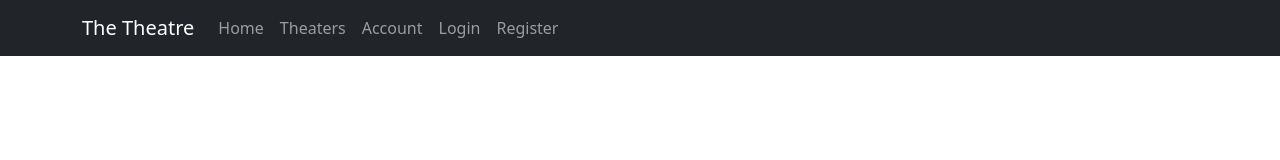
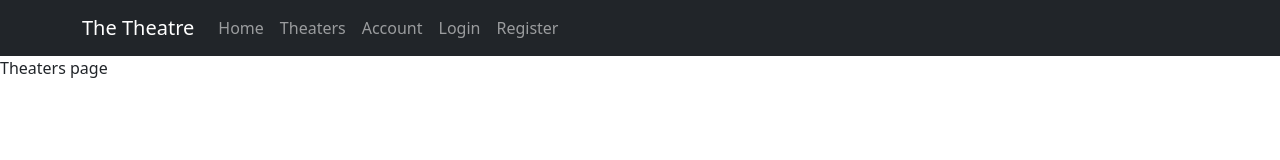
Before and after one commit to VankataV/softuni-react-project, a React (Vite) app in the folder client/: page /theaters in a window 1280 px wide. Shown: the top 160 px of the page. Built offline with nearby package versions, Linux system fonts and the light colour scheme.

Commit message:
create Theaters component

```diff
--- a/client/src/App.jsx
+++ b/client/src/App.jsx
@@ -2,6 +2,7 @@ import {Routes, Route} from 'react-router-dom';
 
 import Header from "./components/header/Header"
 import Home from './components/home/Home';
+import Theaters from './components/theaters/Theaters';
 
 function App() {
 
@@ -11,6 +12,7 @@ function App() {
 
             <Routes>
                     <Route path='/' element={<Home />} />
+                    <Route path='/theaters' element={<Theaters />} />
             </Routes>
         </>
     )
--- /dev/null
+++ b/client/src/components/theaters/Theaters.jsx
@@ -0,0 +1,7 @@
+export default function Theaters(){
+    return (
+        <>
+            <div>Theaters page</div>
+        </>
+    )
+}
```
